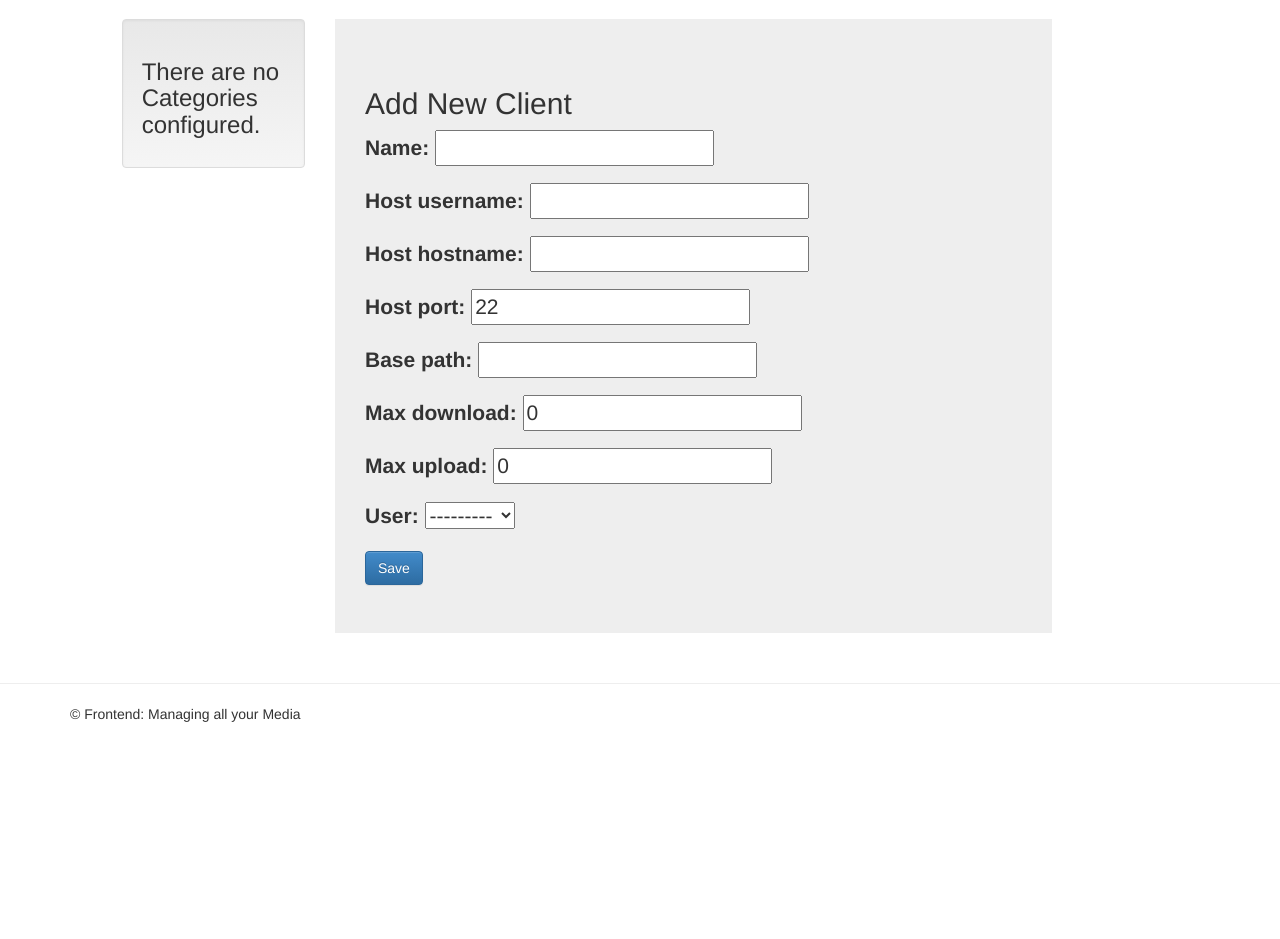
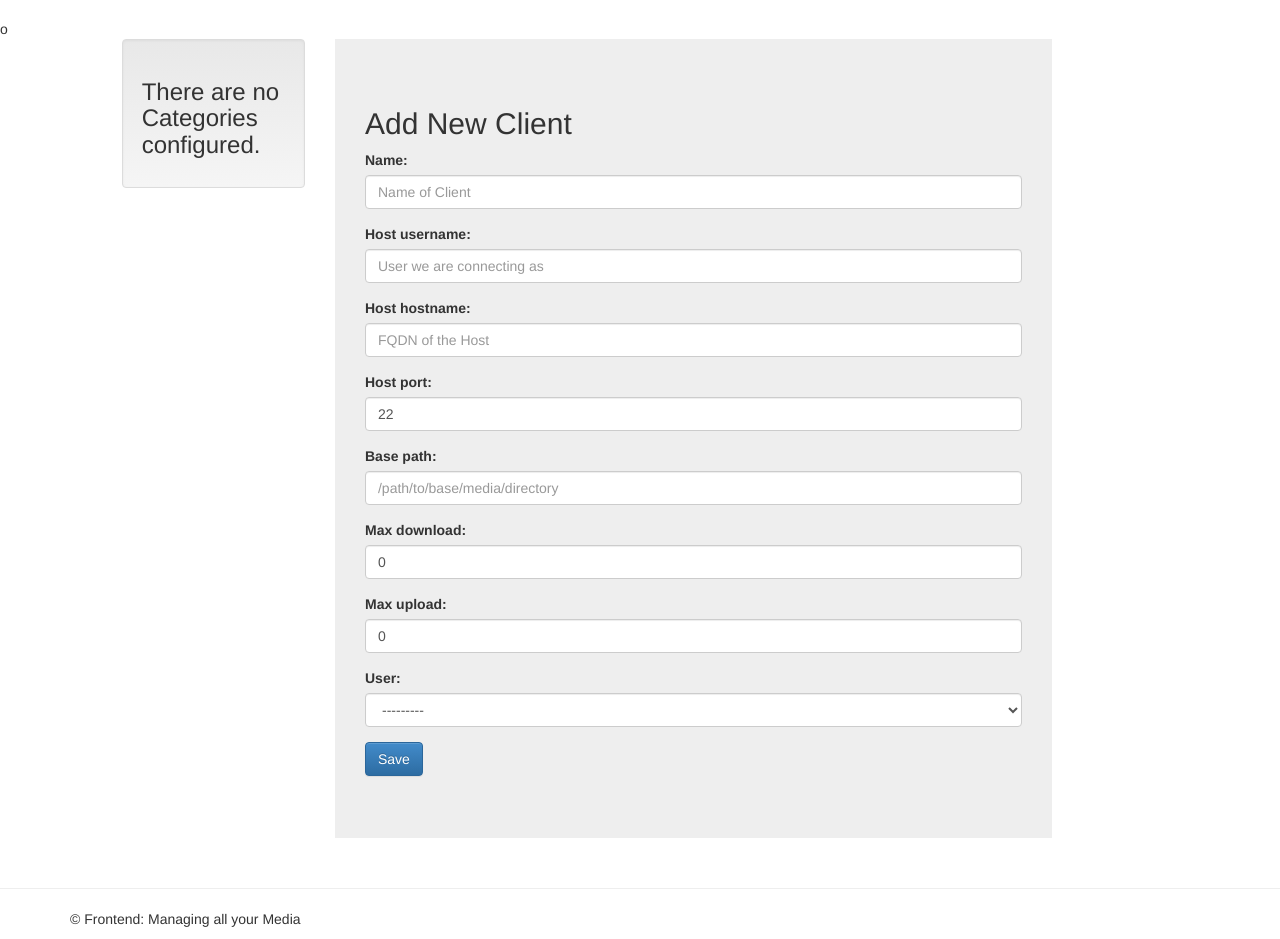
Before and after one commit to michael-robbins/jobqueue_frontend, a Django app: page /frontend/clients/add/ in a window 1280 px wide. Shown: the part 51-990 px from the top of the page. Before the commit the page ends 773 px from the top, so only its background shows below. Run offline with Django 3.2, Linux system fonts and the light colour scheme; the visitor is signed in with stand-in values (Sample User, id 1); data comes from the database, SQL or seed files in the repository; data that the repository does not hold is empty; some libraries are stand-ins or nearby versions.

Commit message:
Added some form validation, formatting improvements, and template formatting fixes

```diff
--- a/frontend/forms.py
+++ b/frontend/forms.py
@@ -1,24 +1,78 @@
-from django import forms
+from django import forms, template
+from django.db.models import Q
 from frontend.models import Client, Category, Package, Job, JOB_ACTIONS, JOB_STATES
 import datetime
+import string
 
 class ClientForm(forms.ModelForm):
     class Meta:
         model = Client
+        widgets = {
+              'name':          forms.TextInput(attrs={'placeholder': 'Name of Client'})
+            , 'host_username': forms.TextInput(attrs={'placeholder': 'User we are connecting as'})
+            , 'host_hostname': forms.TextInput(attrs={'placeholder': 'FQDN of the Host'})
+            , 'base_path':     forms.TextInput(attrs={'placeholder': '/path/to/base/media/directory'})
+        }
+
+    def clean_name(self):
+        name = self.cleaned_data['name'].strip()
+        print('clean_name() got called')
+
+        return name
 
 class CategoryForm(forms.ModelForm):
     class Meta:
         model = Category
+        widgets = {
+              'name':          forms.TextInput(attrs={'placeholder': 'Behind-the-scenes name of the Category'})
+            , 'display_name':  forms.TextInput(attrs={'placeholder': 'Name everyone will see'})
+            , 'relative_path': forms.TextInput(attrs={'placeholder': 'path/to/category/relative/to/base/path'})
+        }
+
+    def clean_name(self):
+        name = self.cleaned_data['name'].strip()
+
+        if ' ' in name or string.ascii_uppercase in name:
+            raise forms.ValidationError('Cannot contain any uppercase characters or spaces!')
+
+        return name
+
+    def clean_display_name(self):
+        relative_name = self.cleaned_data['display_name'].strip()
+
+        return relative_name
+
+    def clean_relative_path(self):
+        relative_path = self.cleaned_data['relative_path'].strip()
+
+        if relative_path.startswith('/'):
+            raise forms.ValidationError('Relative Path cannot start with a \'/\', needs to be relative!')
+
+        return relative_path
 
 class PackageForm(forms.ModelForm):
-    category       = forms.ModelChoiceField(Category.objects.all())
-    parent_package = forms.ModelChoiceField(Package.objects.filter(category__name='tv'))
+    category       = forms.ModelChoiceField(Category.objects.all(), required=True)
+    parent_package = forms.ModelChoiceField(Package.objects.filter(is_base_package=False).filter(category__name='tv_episodes'), required=False)
 
     class Meta:
         model = Package
-        fields = ('name', 'relative_path', 'category', 'parent_package')
+        fields = ('name', 'relative_path', 'category', 'parent_package', 'is_base_package')
+
+    def clean_name(self):
+        name = self.cleaned_data['name'].strip()
+
+        return name
+
+    def clean_relative_path(self):
+        relative_path = self.cleaned_data['relative_path'].strip()
+
+        if relative_path.startswith('/'):
+            raise forms.ValidationError('Relative Path cannot start with a \'/\', needs to be relative!')
+
+        return relative_path
 
 class JobForm(forms.ModelForm):
+    package            = forms.ModelChoiceField(Package.objects.all())
     source_client      = forms.ModelChoiceField(Client.objects.all())
     destination_client = forms.ModelChoiceField(Client.objects.all())
 
--- a/frontend/models.py
+++ b/frontend/models.py
@@ -1,5 +1,7 @@
 from django.db import models
 from django.contrib.auth.models import User
+from django.core.exceptions import ValidationError
+import string
 
 JOB_ACTIONS = (
     ('SYNC','Sync')
@@ -33,16 +35,17 @@ class Category(models.Model):
     relative_path = models.CharField(max_length=256, blank=False)
 
     def __str__(self):
-        return self.name
+        return self.display_name
 
 class Package(models.Model):
-    name          = models.CharField(max_length=128, blank=False)
+    name          = models.CharField(max_length=128, blank=False, unique=True)
     relative_path = models.CharField(max_length=256, blank=False)
     date_created  = models.DateTimeField(auto_now_add=True)
     metadata      = models.TextField(blank=False, default='')
 
-    category       = models.ForeignKey(Category)
-    parent_package = models.ForeignKey('self', null=True)
+    category        = models.ForeignKey(Category)
+    parent_package  = models.ForeignKey('self', null=True)
+    is_base_package = models.BooleanField(blank=False, default=False)
 
     def __str__(self):
         return self.name
--- /dev/null
+++ b/frontend/templatetags/addcss.py
@@ -0,0 +1,13 @@
+from django import template
+register = template.Library()
+
+@register.filter
+def addcss(field, css):
+    attributes = dict()
+    pairs = css.split('|')
+
+    for pair in pairs:
+        key, value = pair.split(',')
+        attributes[key] = value
+
+    return field.as_widget(attrs=attributes)
--- a/frontend/views.py
+++ b/frontend/views.py
@@ -133,11 +133,11 @@ def category_add(request):
     context, context_dict = base_request(request)
 
     if request.method == 'POST':
-        form = CategoryFrom(request.POST)
+        form = CategoryForm(request.POST)
 
         if form.is_valid():
             form.save()
-            redirect(context_dict['base_url'] + 'categories/')
+            return redirect(context_dict['base_url'] + 'categories/')
     else:
         form = CategoryForm()
 
@@ -158,7 +158,7 @@ def category_edit(request, category_id):
 
         if form.is_valid():
             form.save()
-            redirect(context_dict['base_url'] + 'categories/')
+            return redirect(context_dict['base_url'] + 'categories/')
     else:
         form = CategoryForm(instance=category)
 
--- a/populate_db.py
+++ b/populate_db.py
@@ -107,9 +107,9 @@ def add_User(username):
 if __name__ == '__main__':
     db_file = 'db.sqlite3'
 
-    print('Deleting DB and resyncdb\'ing in 10 seconds')
+    print('Deleting DB and resyncdb\'ing in 5 seconds')
     print('Please create a superuser with the username \'test\' and password \'test\' when asked.')
-    time.sleep(10)
+    time.sleep(5)
 
     try:
         print('Starting: Deleting old DB')
--- a/templates/frontend/item_add_edit.html
+++ b/templates/frontend/item_add_edit.html
@@ -1,13 +1,19 @@
-{% extends 'frontend/base.html' %}
+o{% extends 'frontend/base.html' %}
 {% load static %}
+{% load addcss %}
 
 {% block body_block %}
 <div class="jumbotron">
     <h2>{{ item_name }}</h2>
-
     <form action="{{base_url}}{{url_post}}" method="post">
         {% csrf_token %}
-        {{ form.as_p }}
+        {% for field in form %}
+        <div class="form-group">
+            {{ field.label_tag }}
+            {{ field.errors }}
+            {{ field|addcss:"class,form-control" }}
+        </div>
+        {% endfor %}
         <button class="btn btn-primary" type="submit">Save</button>
     </form>
 </div>
```
Also changed, not shown: frontend/templatetags/__init__.py (added).
